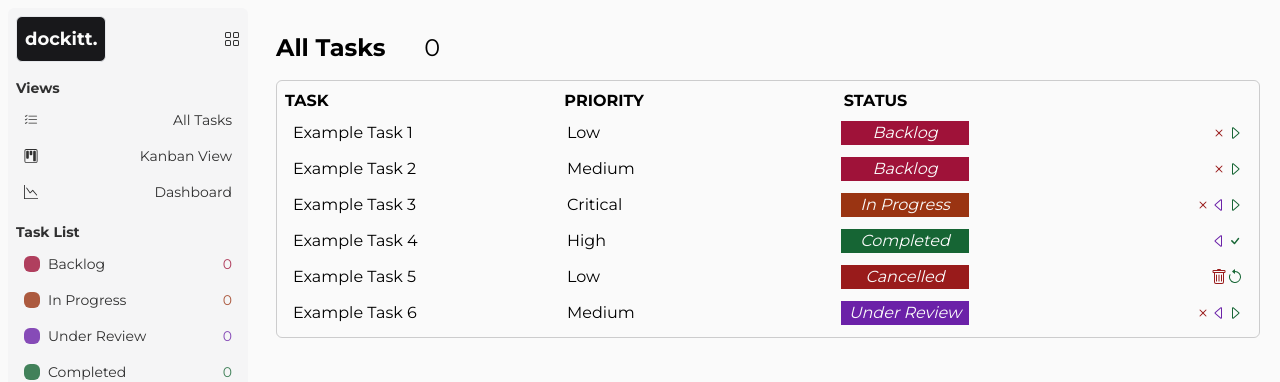
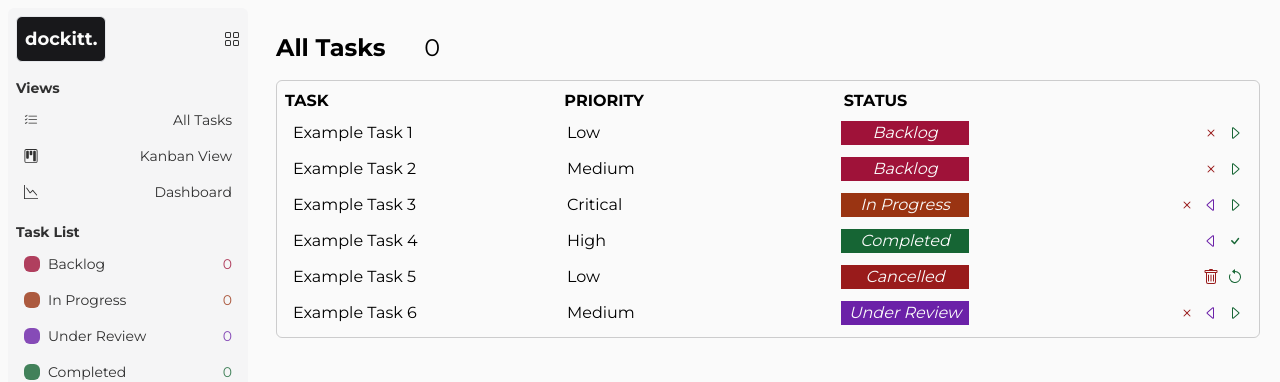
Before and after one commit to williamalowe/next-dockitt, a Next.js app: page / in a window 1280 px wide. Shown: the top 382 px of the page. Built offline with nearby package versions, Linux system fonts and the light colour scheme.

Commit message:
styles: adjust task-update-btns component styles

```diff
--- a/src/components/task-update-btns.tsx
+++ b/src/components/task-update-btns.tsx
@@ -4,7 +4,7 @@ export default function TaskUpdateButtons({ status }: {
   status : string,
 }) {
   return (
-    <div className="flex-1 flex justify-end">
+    <div className="flex-1 flex justify-end gap-x-2">
       {
         status == "backlog" ?
         <>
```
